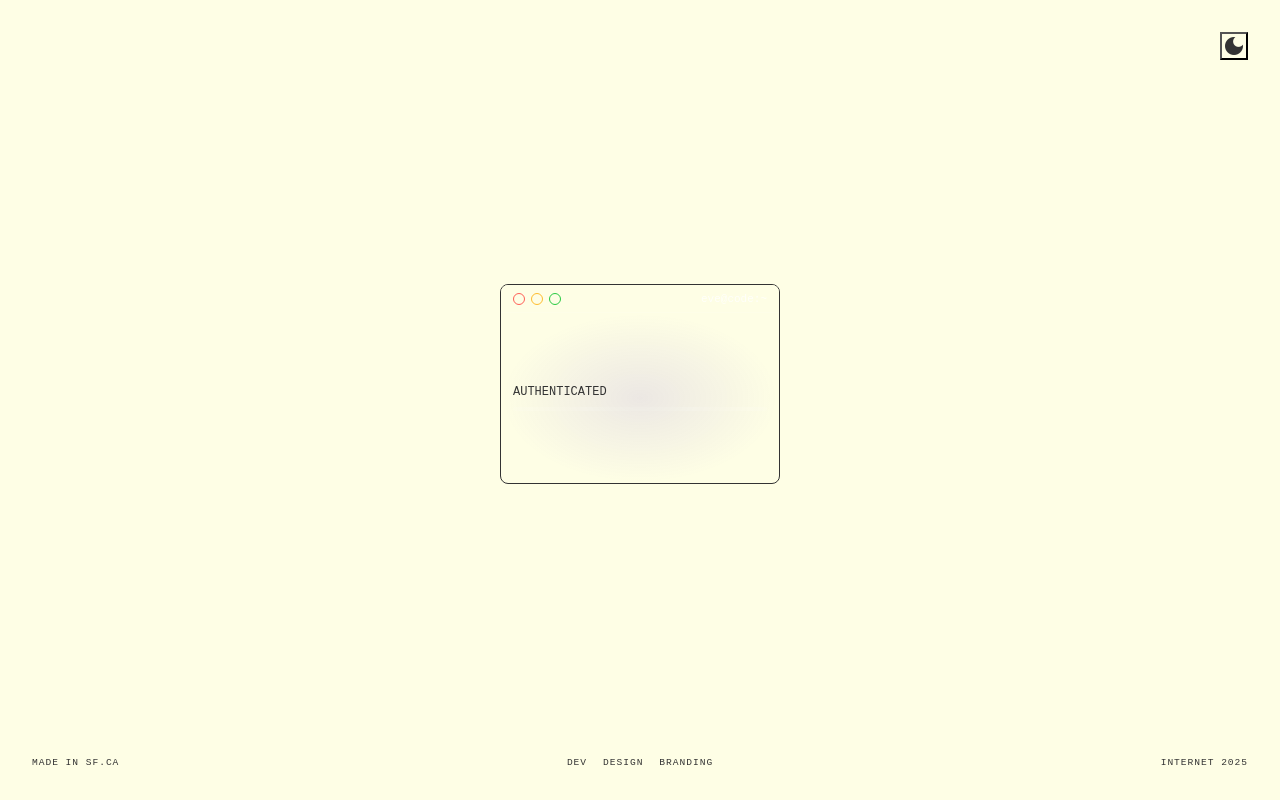
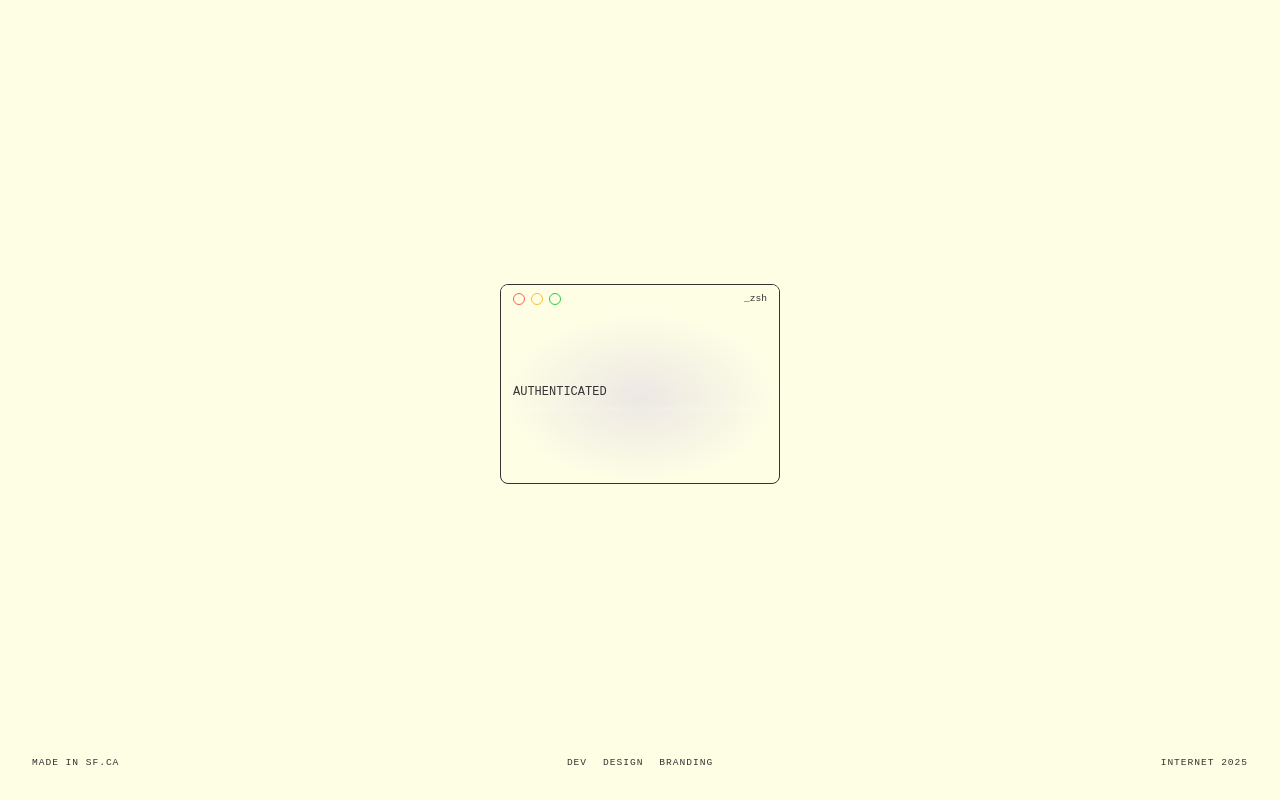
Before and after one commit to evebouf/portfolio, a React (Vite) app: page / in a window 1280 px wide. Built offline with nearby package versions, Linux system fonts and the light colour scheme; a web font is replaced by a local one.

Commit message:
feat: add hover states to terminal window control buttons

```diff
--- a/src/components/Terminal.scss
+++ b/src/components/Terminal.scss
@@ -133,6 +133,11 @@
   }
 }
 
+ .terminal-title {
+    color: #333;
+    font-size: 0.6rem;
+}
+
 // Boot sequence styles
 .boot-sequence {
   .boot-line {
@@ -170,7 +175,6 @@
 
   .command-line {
     display: flex;
-    align-items: center;
     margin-bottom: 2px;
 
     &.current {
@@ -180,12 +184,11 @@
 
   .prompt {
     color: #333;
-    margin-right: 6px;
   }
 
   .command {
     color: #333;
-    margin-right: 4px;
+    // margin-right: 4px;
   }
 
   .output {
@@ -260,7 +263,7 @@
 
 @keyframes currentLine {
   0% { opacity: 1; }
-  100% { opacity: 0.7; }
+  100% { opacity: 1; }
 }
 
 // Responsive adjustments
--- a/src/components/Terminal.tsx
+++ b/src/components/Terminal.tsx
@@ -74,7 +74,7 @@ const Terminal: React.FC = () => {
           <span className="terminal-button terminal-button--minimize"></span>
           <span className="terminal-button terminal-button--maximize"></span>
         </div>
-        <div className="terminal-title">eve@code:~</div>
+        <div className="terminal-title">_zsh</div>
       </div>
 
       <div className="terminal-body">
@@ -93,6 +93,9 @@ const Terminal: React.FC = () => {
 
           {phase >= 3 && (
             <div className="main-session">
+              <div className="command-line">
+                <span className="prompt">Last login: 09.26.25 on console</span>
+              </div>
               <div className="command-line">
                 <span className="prompt">eve@code:~$</span>
                 <span className="command">whoami</span>
--- a/src/pages/Home.tsx
+++ b/src/pages/Home.tsx
@@ -22,7 +22,7 @@ const Home: React.FC = () => {
 
   return (
     <div className="home-container">
-      <button
+      {/* <button
         className="theme-toggle"
         onClick={() => setIsDarkMode(!isDarkMode)}
         aria-label="Toggle dark mode"
@@ -30,7 +30,7 @@ const Home: React.FC = () => {
         <span className="material-icons">
           {isDarkMode ? 'light_mode' : 'dark_mode'}
         </span>
-      </button>
+      </button> */}
 
       <div className="main-content">
         <div className="logo-section">
--- a/src/pages/HomeMinimal.css
+++ b/src/pages/HomeMinimal.css
@@ -76,6 +76,7 @@ a {
   right: 2rem;
   background: transparent;
   /* border: 1px solid var(--border-color); */
+  border: 2px solid;
   color: var(--text-color);
   padding: 0.75rem;
   /* border-radius: 50%; */
@@ -87,6 +88,10 @@ a {
   height: 28px;
   width: 28px;
   z-index: 10;
+}
+
+.material-icons {
+  font-size: 1rem;
 }
 
 .theme-toggle:hover {
```
